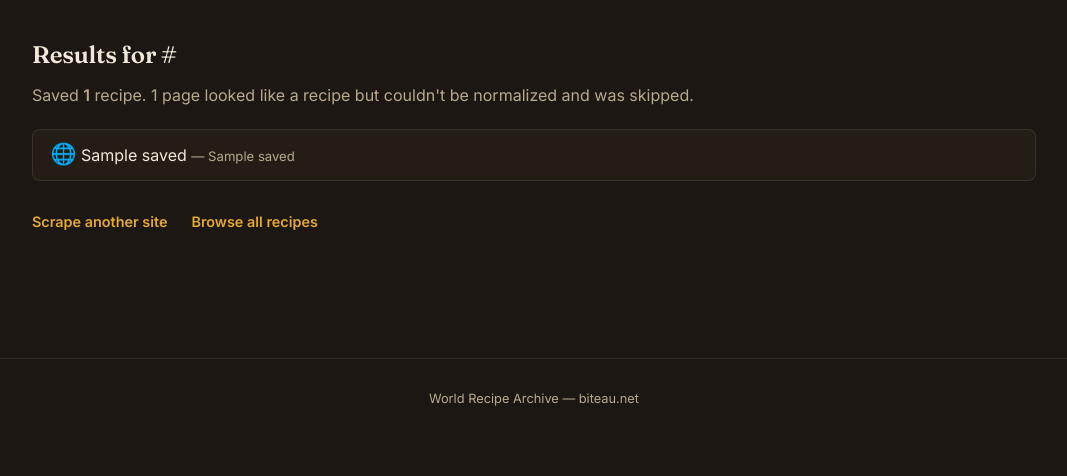
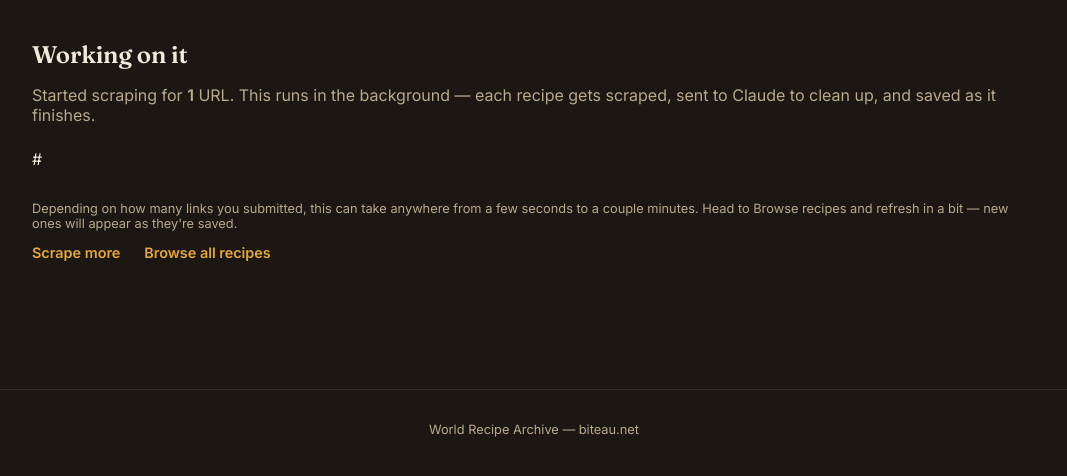
Before and after one commit to vbiteau/recipe-archive, a Flask app: template templates/scrape_result.html in a window 1280 px wide. Shown: the part 72-548 px from the top of the page, without its empty margins (106-1173 px from the left). Run offline with Flask 3, Linux system fonts and the light colour scheme; the template is opened without the code that fills it: most values are stand-ins (such as "Sample title", 1, 10 or a date in 2020).

Commit message:
Update scrape_result.html

```diff
--- a/templates/scrape_result.html
+++ b/templates/scrape_result.html
@@ -1,43 +1,31 @@
 {% extends "base.html" %}
-{% block title %}Scrape results{% endblock %}
+{% block title %}Scraping started{% endblock %}
 
 {% block content %}
 <section class="results">
-  <h1>Results for {{ source_url }}</h1>
+  <h1>Working on it</h1>
 
-  {% if no_recipes_found %}
-    <p class="empty-state">
-      No recipes were found on that page or site. It's possible the site
-      doesn't embed structured recipe data and the fallback scraper couldn't
-      make sense of the layout — try a single recipe page directly, or a
-      different site.
-    </p>
-  {% else %}
-    <p class="results-summary">
-      Saved <strong>{{ saved|length }}</strong> recipe{{ 's' if saved|length != 1 else '' }}.
-      {% if failed_count %}
-        {{ failed_count }} page{{ 's' if failed_count != 1 else '' }} looked like a recipe
-        but couldn't be normalized and {{ 'were' if failed_count != 1 else 'was' }} skipped.
-      {% endif %}
-    </p>
+  <p class="results-summary">
+    Started {{ 'a whole-site crawl' if mode == 'site' else 'scraping' }} for
+    <strong>{{ submitted_count }}</strong> URL{{ 's' if submitted_count != 1 else '' }}.
+    This runs in the background — each recipe gets scraped, sent to Claude to clean up,
+    and saved as it finishes.
+  </p>
 
-    {% if saved %}
-      <ul class="result-list">
-        {% for r in saved %}
-          <li>
-            <a href="{{ url_for('recipe_detail', recipe_id=r.id) }}">
-              <span class="flag">{{ r.country_code|flag }}</span>
-              {{ r.title }}
-              <span class="muted">— {{ r.country_name }}</span>
-            </a>
-          </li>
-        {% endfor %}
-      </ul>
-    {% endif %}
-  {% endif %}
+  <ul class="result-list">
+    {% for u in submitted_urls %}
+      <li>{{ u }}</li>
+    {% endfor %}
+  </ul>
+
+  <p class="hero-note">
+    Depending on how many links you submitted, this can take anywhere from a few
+    seconds to a couple minutes. Head to <a href="{{ url_for('recipes') }}">Browse recipes</a>
+    and refresh in a bit — new ones will appear as they're saved.
+  </p>
 
   <div class="actions-row">
-    <a href="{{ url_for('index') }}">Scrape another site</a>
+    <a href="{{ url_for('index') }}">Scrape more</a>
     <a href="{{ url_for('recipes') }}">Browse all recipes</a>
   </div>
 </section>
```
